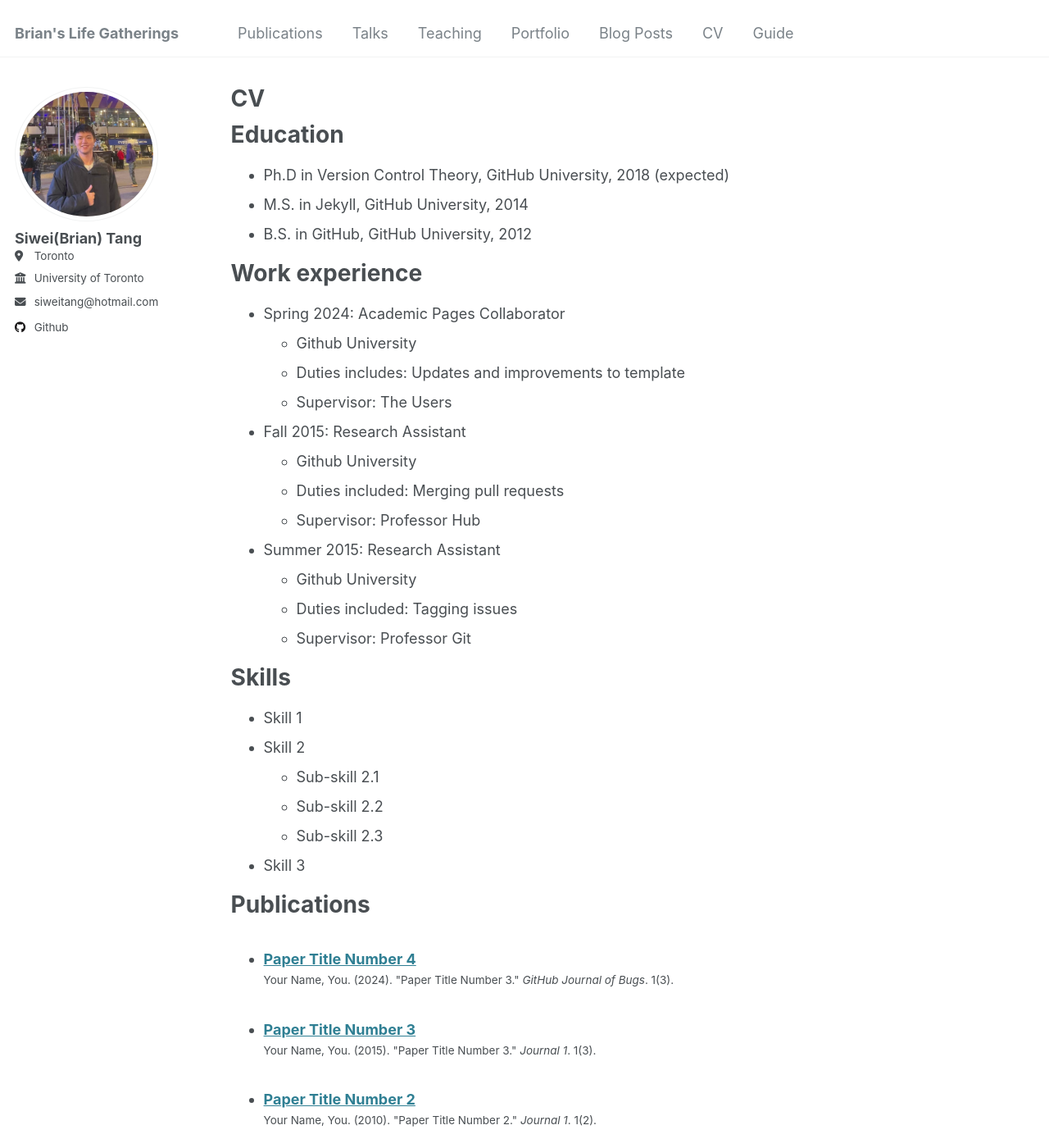
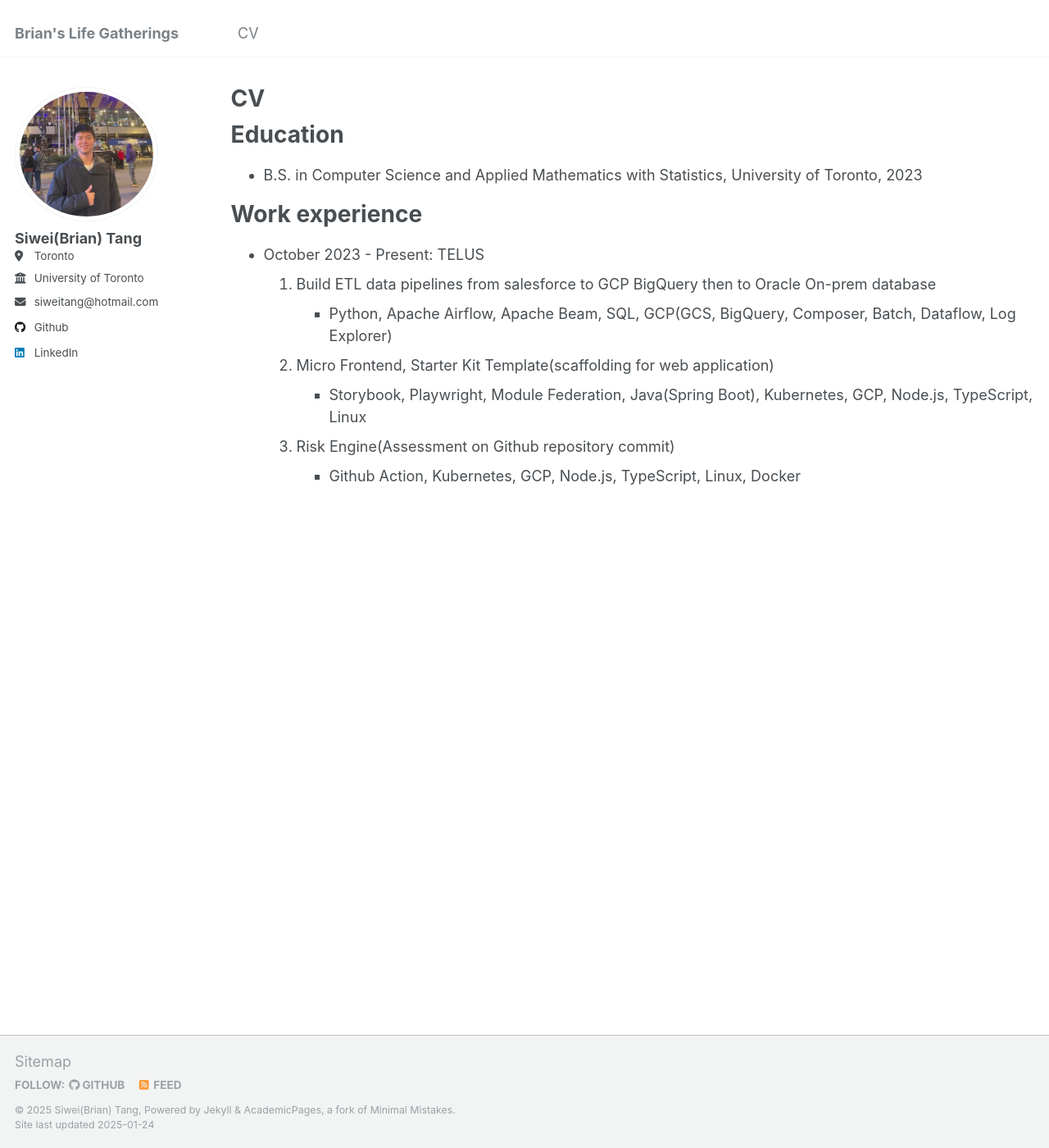
Before and after one commit to tangsiwei0831/tangsiwei0831.github.io, a Jekyll site: the page built from _pages/cv.md, in a window 1280 px wide and 1400 px high. Shown: the whole window at 82% size. Built offline with Jekyll 4.4.1, drawn with Linux system fonts in a browser that asks for light colours; some of the changed text lies outside the part shown.

Commit message:
add CV cointent draft

```diff
--- a/_config.yml
+++ b/_config.yml
@@ -58,7 +58,7 @@ author:
   keybase          : # Username
   instagram        : # Username
   lastfm           : # Username
-  linkedin         : # Username
+  linkedin         : "siwei-tang-2a9b921ba"
   mastodon         : # URL
   medium           : # URL
   pinterest        : # Username
--- a/_pages/cv.md
+++ b/_pages/cv.md
@@ -11,18 +11,21 @@ redirect_from:
 
 Education
 ======
-* Ph.D in Version Control Theory, GitHub University, 2018 (expected)
-* M.S. in Jekyll, GitHub University, 2014
-* B.S. in GitHub, GitHub University, 2012
+<!-- * Ph.D in Version Control Theory, GitHub University, 2018 (expected)
+* M.S. in Jekyll, GitHub University, 2014 -->
+* B.S. in Computer Science and Applied Mathematics with Statistics, University of Toronto, 2023
 
 Work experience
 ======
-* Spring 2024: Academic Pages Collaborator
-  * Github University
-  * Duties includes: Updates and improvements to template
-  * Supervisor: The Users
+* October 2023 - Present: TELUS
+  1. Build ETL data pipelines from salesforce to GCP BigQuery then to Oracle On-prem database
+    * Python, Apache Airflow, Apache Beam, SQL, GCP(GCS, BigQuery, Composer, Batch, Dataflow, Log Explorer)
+  1. Micro Frontend, Starter Kit Template(scaffolding for web application)
+    * Storybook, Playwright, Module Federation, Java(Spring Boot), Kubernetes, GCP, Node.js, TypeScript, Linux
+  1. Risk Engine(Assessment on Github repository commit)
+    * Github Action, Kubernetes, GCP, Node.js, TypeScript, Linux, Docker
 
-* Fall 2015: Research Assistant
+<!-- * Fall 2015: Research Assistant
   * Github University
   * Duties included: Merging pull requests
   * Supervisor: Professor Hub
@@ -30,9 +33,9 @@ Work experience
 * Summer 2015: Research Assistant
   * Github University
   * Duties included: Tagging issues
-  * Supervisor: Professor Git
+  * Supervisor: Professor Git -->
 
-Skills
+<!-- Skills
 ======
 * Skill 1
 * Skill 2
@@ -61,4 +64,4 @@ Teaching
 
 Service and leadership
 ======
-* Currently signed in to 43 different slack teams
+* Currently signed in to 43 different slack teams -->
```
Also changed, not shown: _data/navigation.yml (+12 -12 lines), _pages/about.md (+6 -0 lines).
